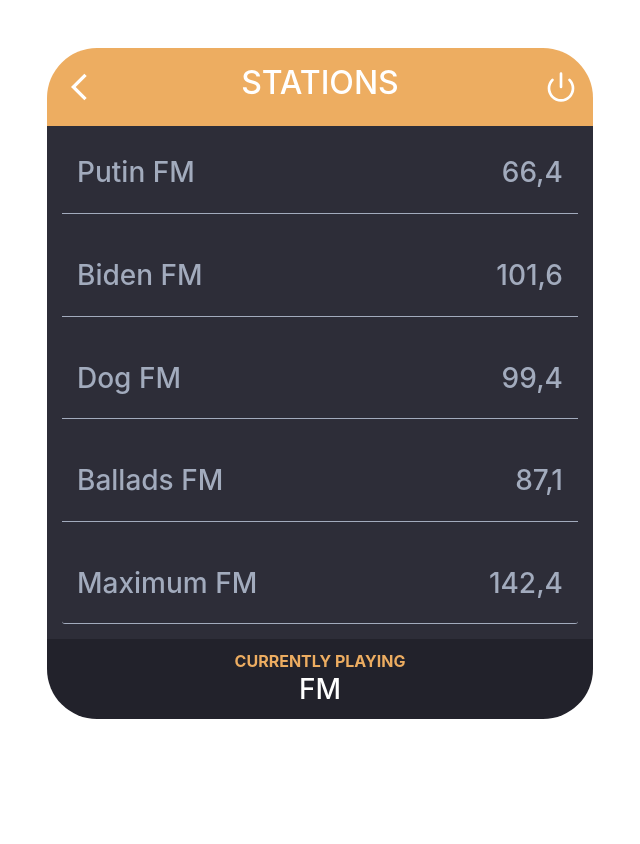
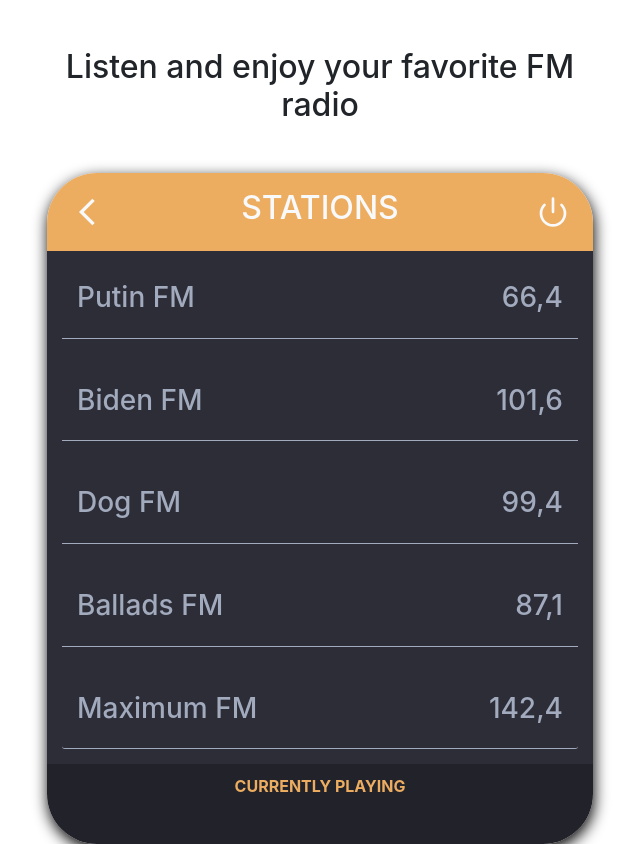
Before and after one commit to RHsanto/Turtle_Venture_Task, a React (Create React App) app in the folder task-radio/: page / in a window 1280 px wide. Shown: the whole page, without its empty margins (320-960 px from the left). Before the commit the page ends 800 px from the top, so only its background shows below. Built offline with nearby package versions, Linux system fonts and the light colour scheme.

Commit message:
edit radio

```diff
--- a/task-radio/src/page/Radio_Widget/Radio.css
+++ b/task-radio/src/page/Radio_Widget/Radio.css
@@ -1,14 +1,13 @@
+
 .box{
-color: white;
+border-radius: 50px;
+overflow: hidden;
+box-shadow: 1px 5px 15px #000000;
 
 }
-
 .box-header{
   background-color: #EDAD61;
-  border-top-left-radius: 50px;
-  border-top-right-radius: 50px;
 }
-
 
 .accordion-flush .accordion-item .accordion-button,.accordion-button,.accordion-item {
   border: 0;
@@ -21,8 +20,6 @@ color: white;
 }
 .box-footer{
 background-color: #22222B;
-border-bottom-left-radius: 50px;
-border-bottom-right-radius: 50px;
 height: 80px;
 padding: 10px 0;
 }
--- a/task-radio/src/page/Radio_Widget/RadioWidget.js
+++ b/task-radio/src/page/Radio_Widget/RadioWidget.js
@@ -5,48 +5,47 @@ import { MdArrowBackIosNew } from 'react-icons/md';
 import imag from '../../img/radio.png'
 const RadioWidget = () => {
 
-const sampleData = [
-  {id:"1", name:"Putin",radio:"66,4"},
-  {id:"2", name:"Biden",radio:"101,6"},
-  {id:"3", name:"Dog",radio:"99,4"},
-  {id:"4", name:"Ballads",radio:"87,1"},
-  {id:"5", name:"Maximum",radio:"142,4"},
+const radioData = [
+  {id:"1", name:"Putin FM",radio:"66,4"},
+  {id:"2", name:"Biden FM",radio:"101,6"},
+  {id:"3", name:"Dog FM",radio:"99,4"},
+  {id:"4", name:"Ballads FM",radio:"87,1"},
+  {id:"5", name:"Maximum FM",radio:"142,4"},
 ]
 
 const[info,setInfo]=useState({})
 
-console.log(info.name);
-
   return (
-    <div>
+    <div className='radio-section'>
       <div className="container mt-5">
         <div className="row">
-          <div className="col-lg-6 mx-auto">
-            <div className=" box">
-            <div className="d-flex align-items-center justify-content-between p-3 box-header">
+          <div className="col-lg-6 mx-auto col-12">
+            <h2>Listen and enjoy your favorite FM radio</h2>
+            <div className=" box text-light mt-5">
+            <div className="d-flex  align-items-center justify-content-between py-3 px-4 box-header">
               <MdArrowBackIosNew className='fs-2'/>
               <h2>STATIONS</h2>
              <FiPower className='fs-2'/>
             </div>
             <div className="list-item ">
-    <div class="accordion accordion-flush " id="accordionFlushExample">
-      {sampleData.map(data=>
-        <div class="accordion-item " onClick={()=>setInfo(data)} >
+    <div className="accordion accordion-flush " id="accordionFlushExample">
+      {radioData.map(data=>
+        <div className="accordion-item " onClick={()=>setInfo(data)} >
         <div id={`flush-collapse${data.id}`}
-        class="accordion-collapse collapse"
+        className="accordion-collapse collapse"
         aria-labelledby={`flush-heading${data.id}`}
         data-bs-parent="#accordionFlushExample">
-        <div class="accordion-body d-flex justify-content-between align-items-center">
+        <div className="accordion-body d-flex justify-content-between align-items-center">
           <FiMinusCircle className='fs-1'/>
             <img src={imag}alt="img" />
          <FiPlusCircle className='fs-1'/>
           </div>
         </div>
-        <h2 class="accordion-header" id={`flush-heading${data.id}`}>
-          <div class="accordion-button collapsed d-flex justify-content-between"
+        <h2 className="accordion-header" id={`flush-heading${data.id}`}>
+          <div className="accordion-button collapsed d-flex justify-content-between"
            type="button" data-bs-toggle="collapse" data-bs-target={`#flush-collapse${data.id}`}
             aria-expanded="false" aria-controls={`flush-collapse${data.id}`}>
-          <h3>{data.name} FM</h3>
+          <h3>{data.name} </h3>
           <h3>{data.radio}</h3>
           </div>
         </h2>
@@ -54,9 +53,9 @@ console.log(info.name);
          </div>)}
      </div>
             </div>
-            <div className="box-footer">
+            <div className="box-footer ">
               <p >CURRENTLY PLAYING</p>
-             <h3>{info.name} FM</h3>
+             <h3>{info.name}</h3>
             </div>
             </div>
           </div>
```
